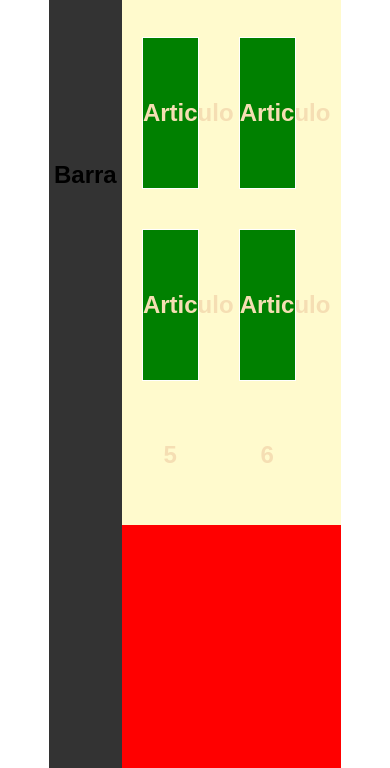
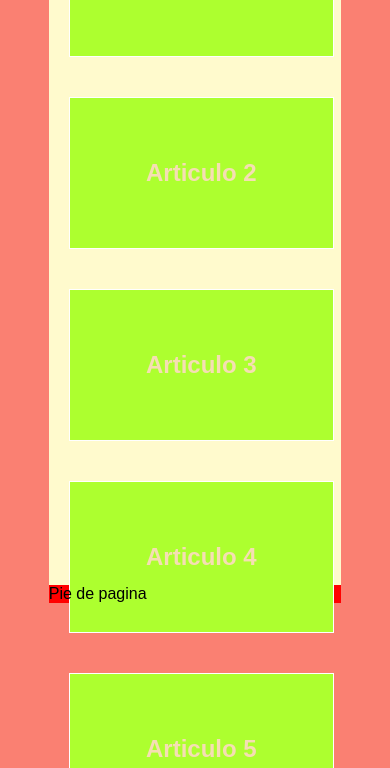
Before and after one commit to Rafadinho85/rafa85jogo-gmail.com, a plain HTML site: page index.html in a window 390 px wide. Shown: the part 365-1133 px from the top of the page. Drawn offline with Linux system fonts and the light colour scheme.

Commit message:
agregando media queries

```diff
--- a/styles.css
+++ b/styles.css
@@ -50,3 +50,35 @@ aside{
     float: left;
 
 }
+
+@media (max-width:884px){
+    /*se ejecutaran estos estilos*/
+    #articles article{
+        width: 40%;
+        background-color: red;
+    }
+
+}
+@media (max-width:736px)
+{
+    #articles article{
+        width: 90%;
+        background-color: greenyellow;
+    }
+}
+@media (max-width:632px)
+{
+    body{
+        background-color: salmon;
+    }
+    aside{
+        width: 91%;
+        float: none;
+        min-height: auto;
+        line-height: 20px;
+        padding: 20px;
+    }
+    #articles{
+        width: 100%;
+    }
+}
```
